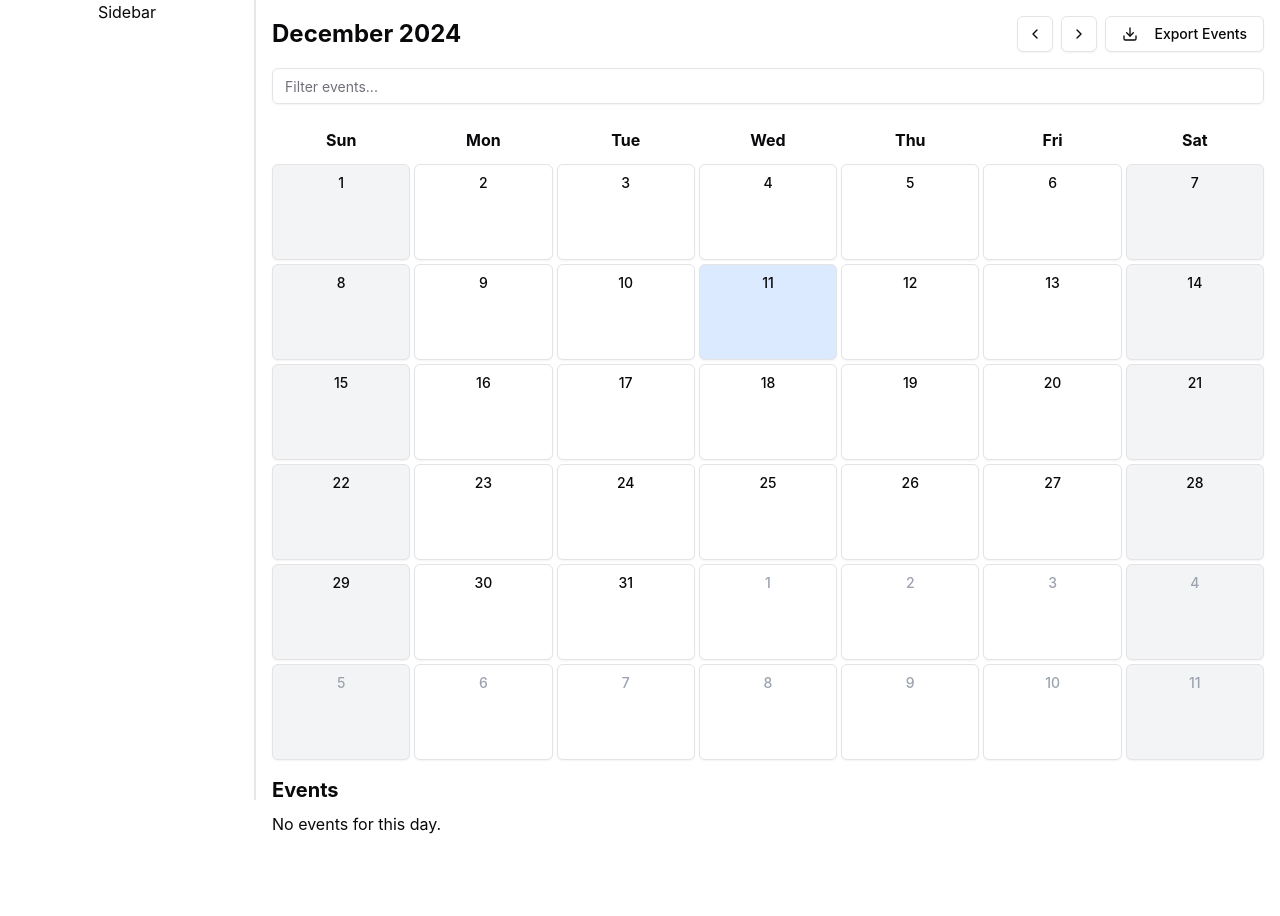
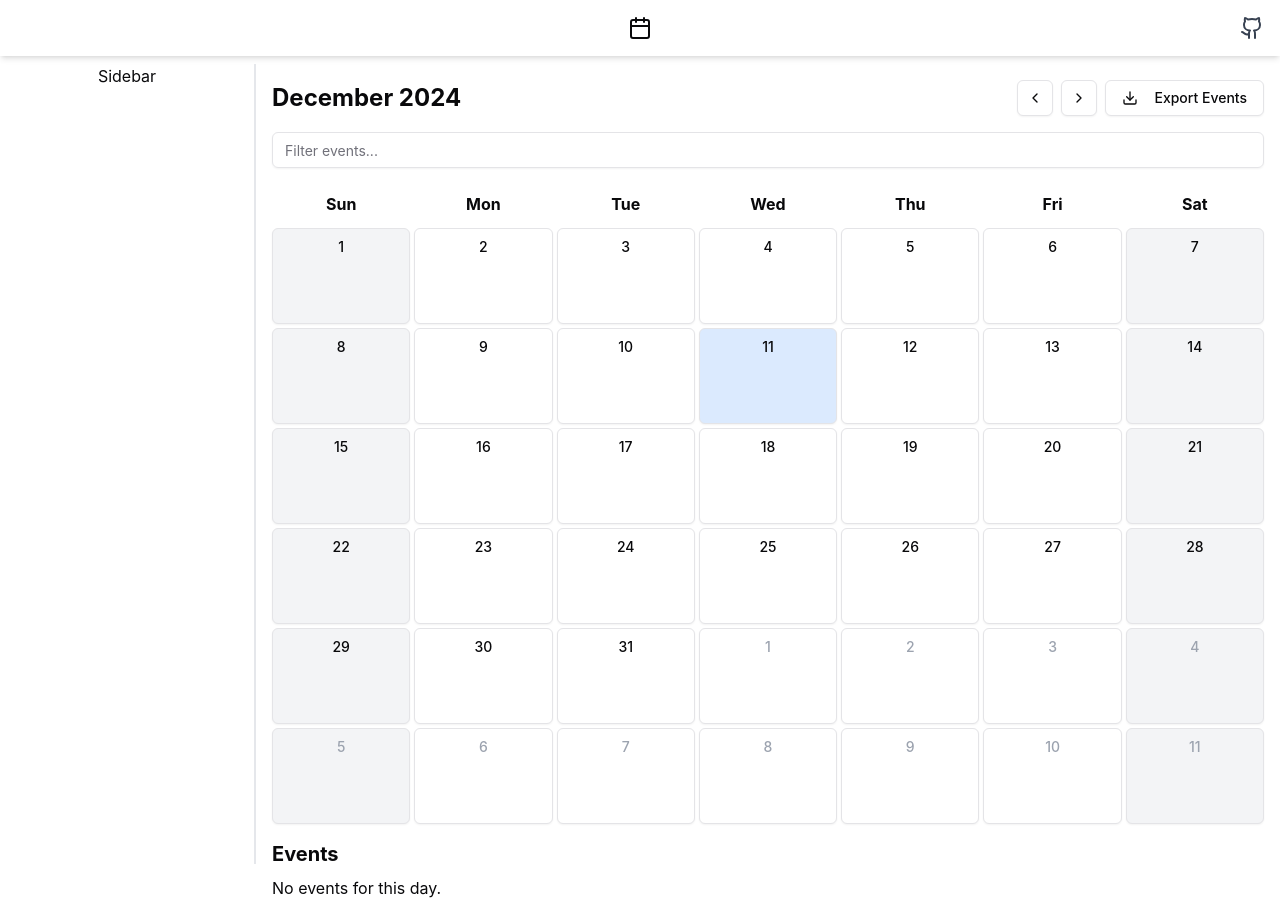
Before and after one commit to TheGhossst/Event-Calendar-React, a React (Vite) app: page / in a window 1280 px wide. Before the commit the page ends 852 px from the top, so only its background shows below. Built offline with nearby package versions, Linux system fonts and the light colour scheme.

Commit message:
add: navbar component

```diff
--- a/src/App.tsx
+++ b/src/App.tsx
@@ -4,12 +4,14 @@ import { Sidebar } from "./components/Sidebar"
 
 export function App() {
   return (
-    <div className="flex">
+    <div>
       <Navbar />
-      <Sidebar />
-      <div className="ml-64 w-full">
-        <Calendar />
+      <div className="flex">
+        <Sidebar />
+        <div className="ml-64 w-full">
+          <Calendar />
+        </div>
       </div>
-    </div>
+    </div >
   )
 }
--- a/src/components/NavBar.tsx
+++ b/src/components/NavBar.tsx
@@ -1,6 +1,23 @@
-export function Navbar(){
-    return(
-        <>
-        </>
-    )
+import { Github, Calendar } from "lucide-react";
+
+export function Navbar() {
+    return (
+        <nav className="flex items-center justify-between px-4 py-2 mb-2 shadow-md">
+            <div className="w-1/3">
+            </div>
+            <div className="flex items-center justify-center w-1/3 p-2">
+                <Calendar className="w-10 h-6 rounded-full" />
+            </div>
+            <div className="flex justify-end w-1/3">
+                <a
+                    href="https://github.com/TheGhossst"
+                    target="_blank"
+                    rel="noopener noreferrer"
+                    className="text-gray-700 hover:text-gray-900 transition-colors"
+                >
+                    <Github className="w-6 h-6" />
+                </a>
+            </div>
+        </nav>
+    );
 }
--- a/src/components/Sidebar.tsx
+++ b/src/components/Sidebar.tsx
@@ -1,6 +1,6 @@
 export function Sidebar() {
     return (
-        <div className="fixed left-0 top-0 h-full w-64 border-r-2 border-gray-200">
+        <div className="fixed left-0 h-full w-64 border-r-2 border-gray-200">
             <p className = "text-center">Sidebar</p>
         </div>
     );
```
